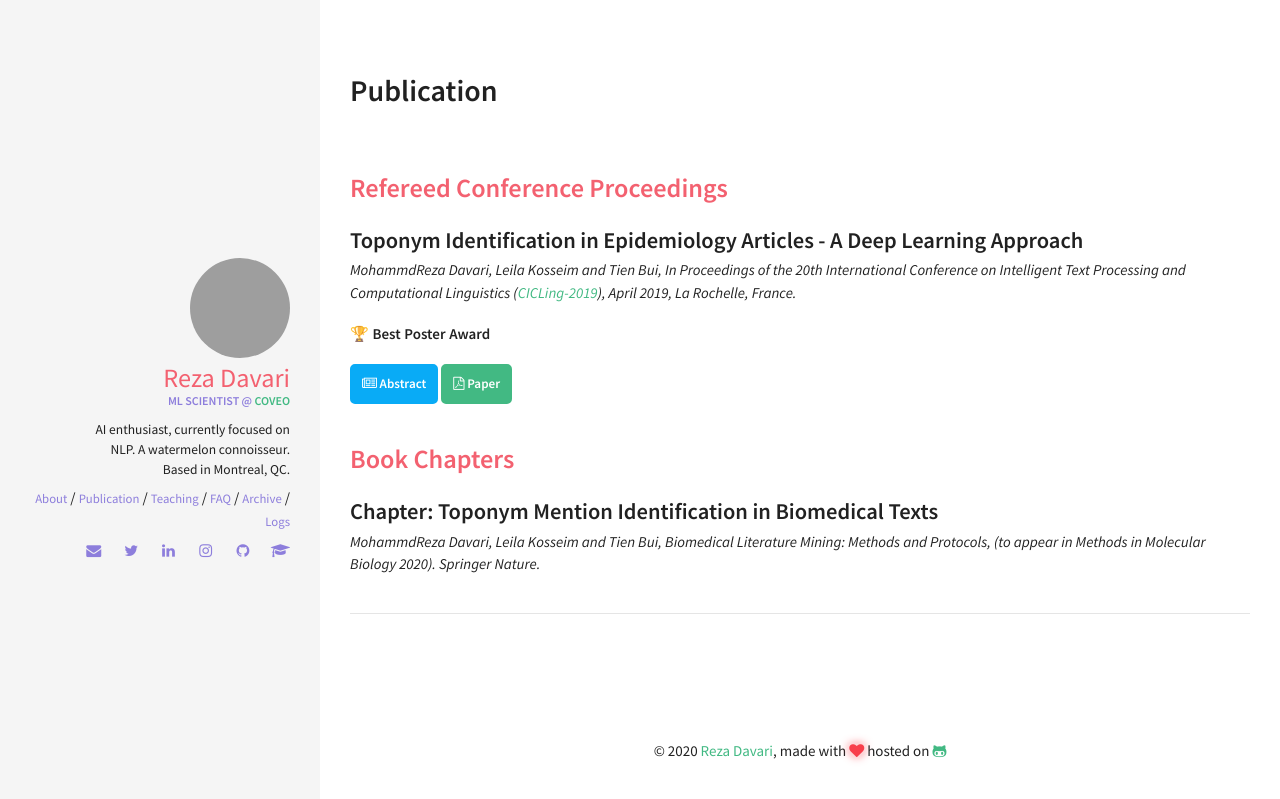
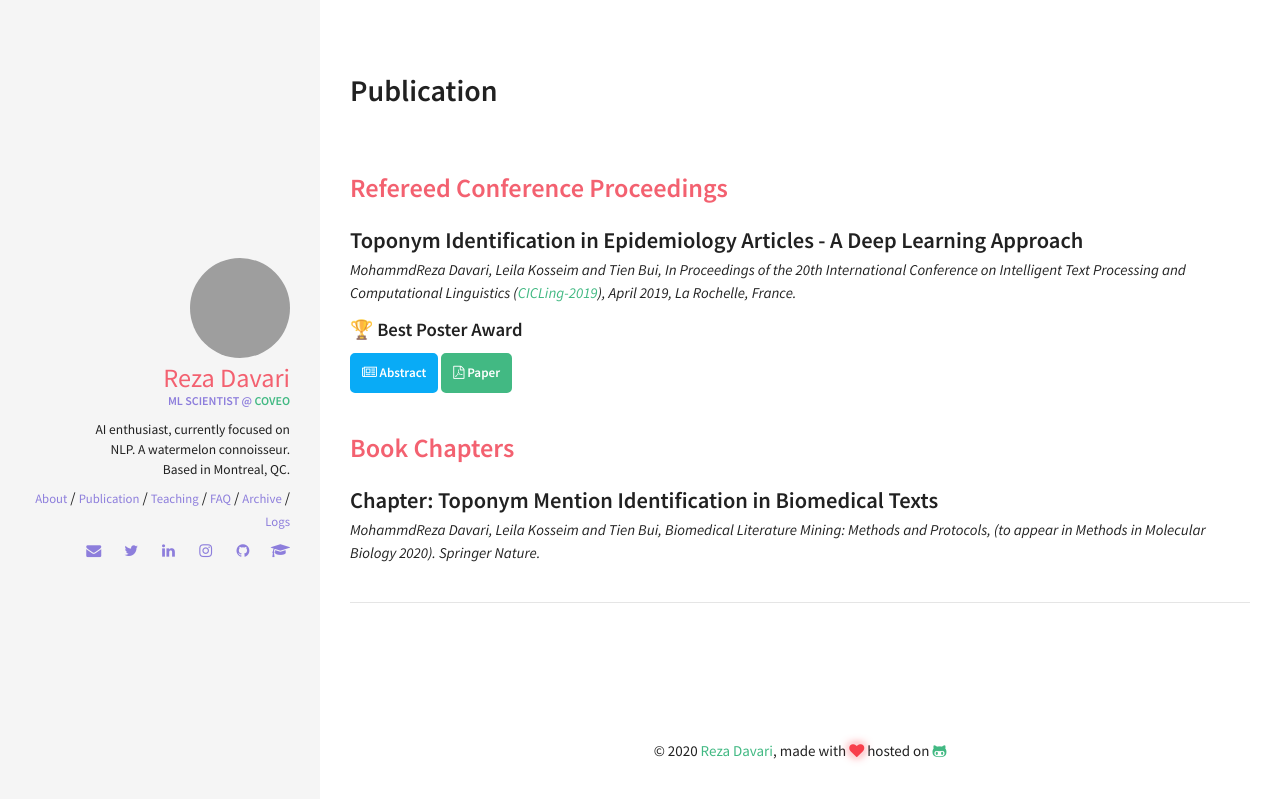
Before and after one commit to rezazzr/davari.io, a Jekyll site: the page built from publication.html, in a window 1280 px wide, cut to the strip 0-799 px from the top of the page. Built offline with Jekyll 4.4.1, drawn with Linux system fonts in a browser that asks for light colours; grey boxes are pictures that could not be loaded.

```diff
--- a/publication.html
+++ b/publication.html
@@ -13,7 +13,7 @@ comments: false
         <h3 style="margin: 0">{{ publication.name }}</h3>
         <i>{{ publication.published }} </i>
         {% if publication.award %}
-        <p>&#127942 <strong>{{ publication.award }}</strong></p>
+        <h4>&#127942 {{ publication.award }}</h4>
         {% endif %}
         <button class="btn btn-info collapsible"><i class="fa fa-newspaper-o"></i> Abstract</button>
         <div class="content" style="display: none;">
```
